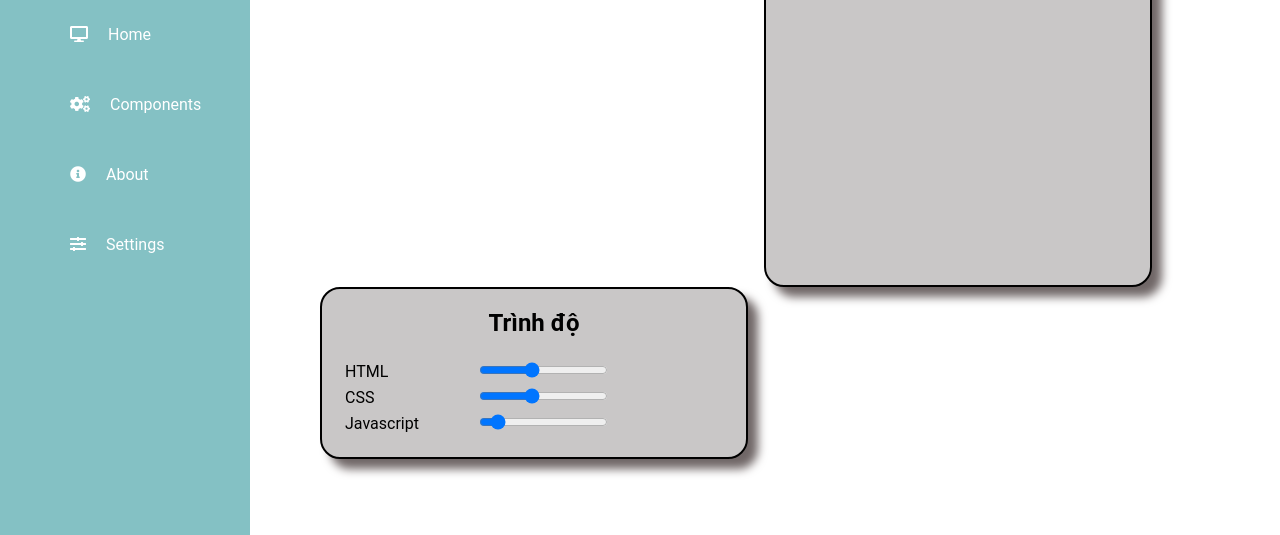
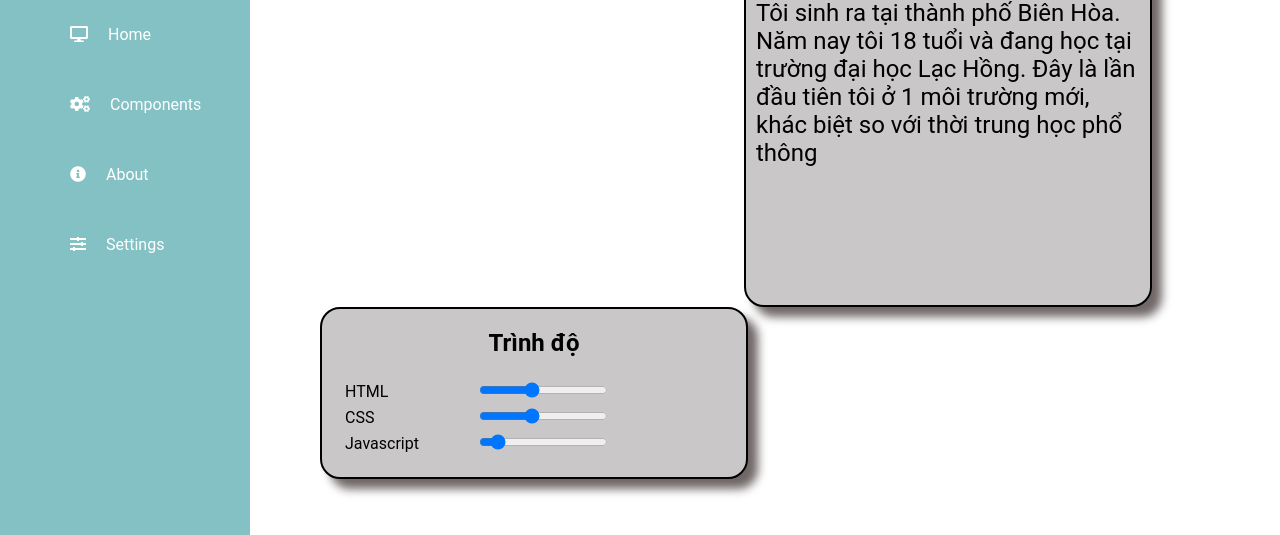
Before and after one commit to ThanhToanLHU/Web-Team6-LHU, a plain HTML site: page MinhTri/index.html in a window 1280 px wide. Shown: the part 265-800 px from the top of the page. Drawn offline with Linux system fonts and the light colour scheme.

Commit message:
add info

```diff
--- a/MinhTri/index.html
+++ b/MinhTri/index.html
@@ -43,8 +43,8 @@
             <p>Tên: Trần Mai Minh Trí</p>
             <p>Lớp: 20CT112</p>
         </div>
-        <div class="tieusu">
-
+        <div class="tieusu" style="padding: 10px;">
+            <p style="font-size: 1.5em;">Tôi sinh ra tại thành phố Biên Hòa. Năm nay tôi 18 tuổi và đang học tại trường đại học Lạc Hồng. Đây là lần đầu tiên tôi ở 1 môi trường mới, khác biệt so với thời trung học phổ thông</p>
         </div>
         <div class="trinhdo">
             <h2 style="font-size: 1.5em;margin: 0px 0 20px 0; text-align: center;">Trình độ</h2>
```
